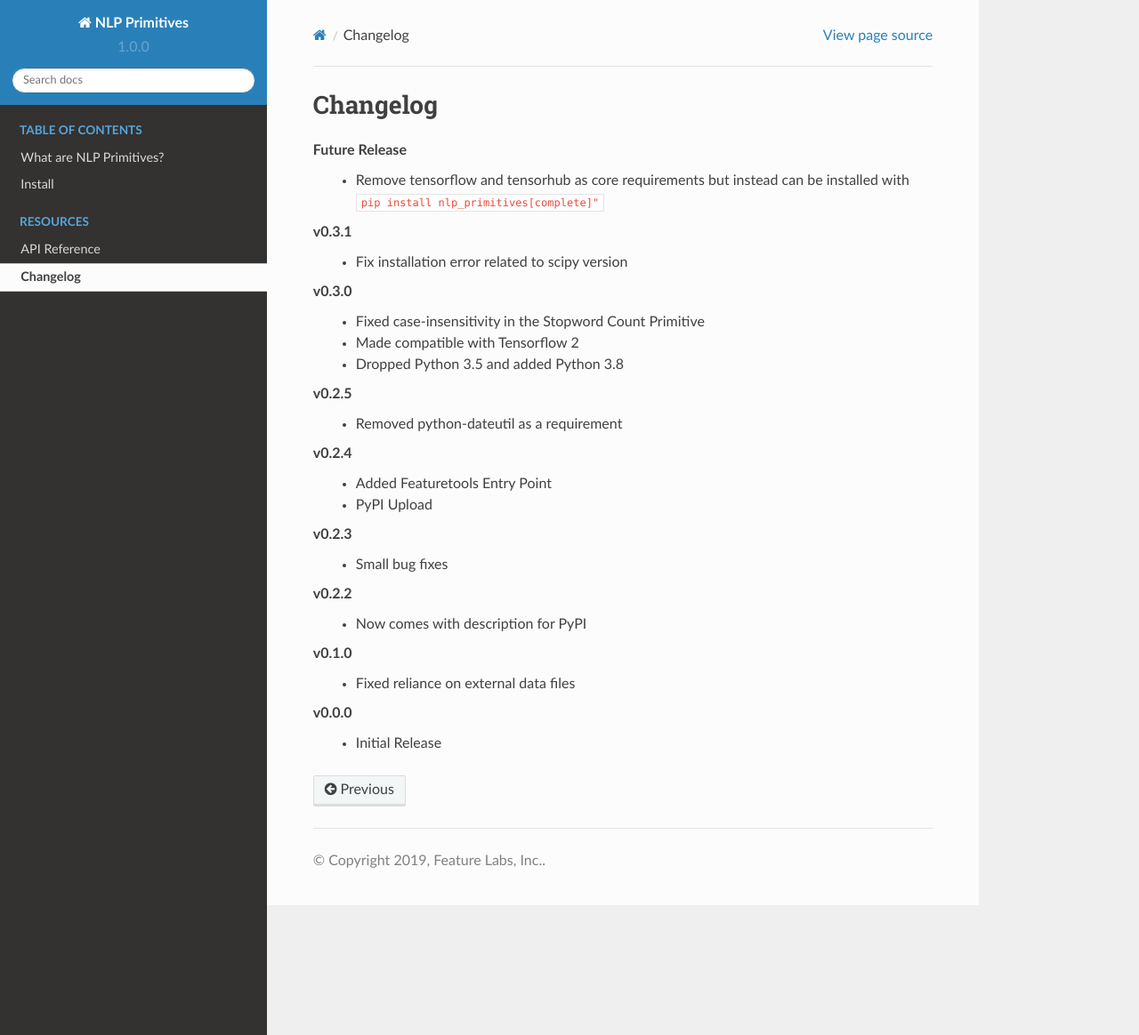
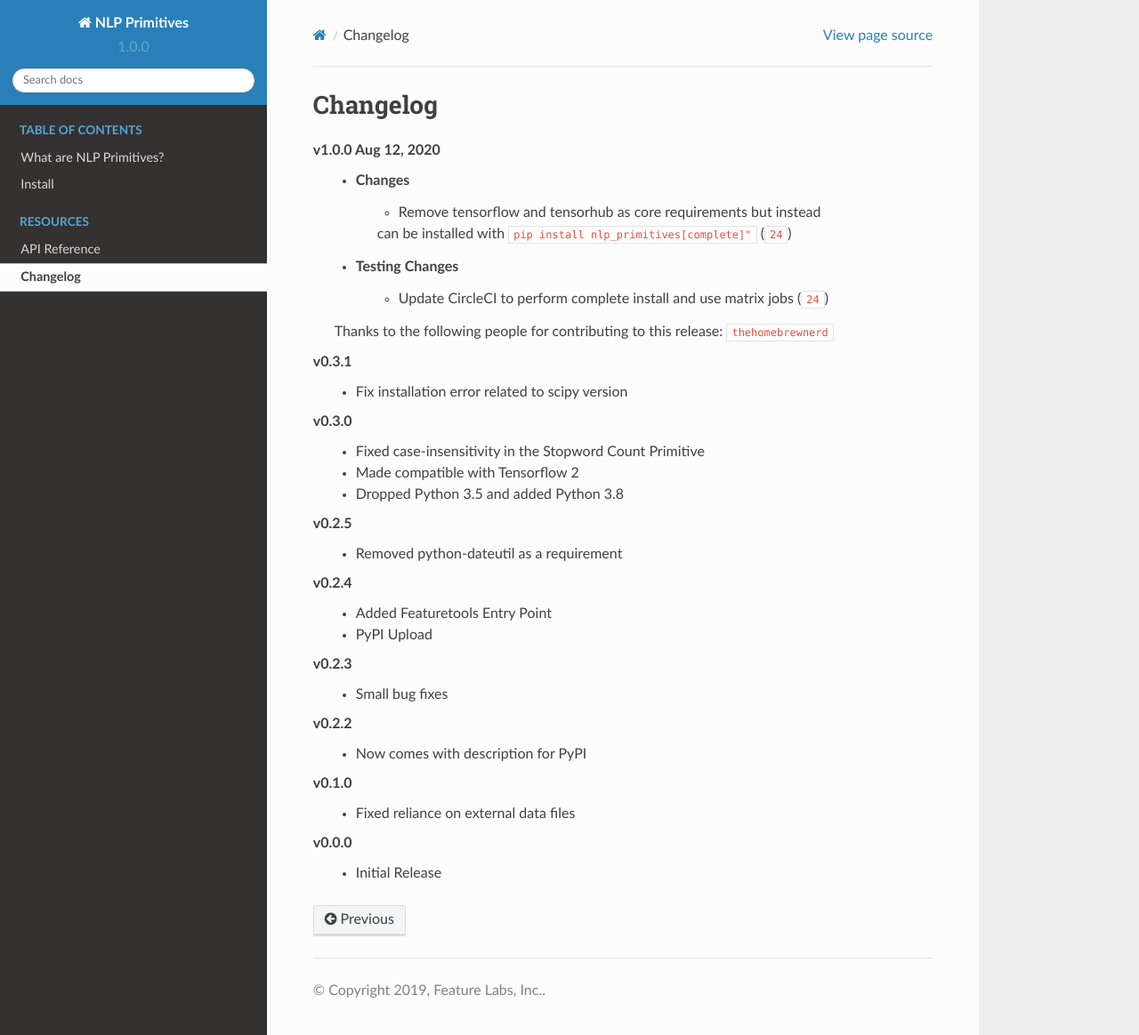
Before and after one commit to alteryx/nlp_primitives, a Sphinx documentation site: the page built from docs/source/changelog.rst, in a window 1280 px wide and 1164 px high. Shown: the whole window at 89% size. Built offline with Sphinx 7.4.7 and the Read the Docs theme 2.0.0, drawn with Linux system fonts in a browser that asks for light colours; cross-references to code outside the pages are shown as plain code.

Commit message:
update changelog

```diff
--- a/docs/source/changelog.rst
+++ b/docs/source/changelog.rst
@@ -1,9 +1,15 @@
 =========
 Changelog
 =========
-**Future Release**
-    * Remove tensorflow and tensorhub as core requirements but instead
-      can be installed with ``pip install nlp_primitives[complete]"``
+**v1.0.0** Aug 12, 2020
+    * Changes
+        * Remove tensorflow and tensorhub as core requirements but instead
+        can be installed with ``pip install nlp_primitives[complete]"`` (:pr:`24`)
+    * Testing Changes
+        * Update CircleCI to perform complete install and use matrix jobs (:pr:`24`)
+
+    Thanks to the following people for contributing to this release:
+    :user:`thehomebrewnerd`
 
 **v0.3.1**
     * Fix installation error related to scipy version
```
